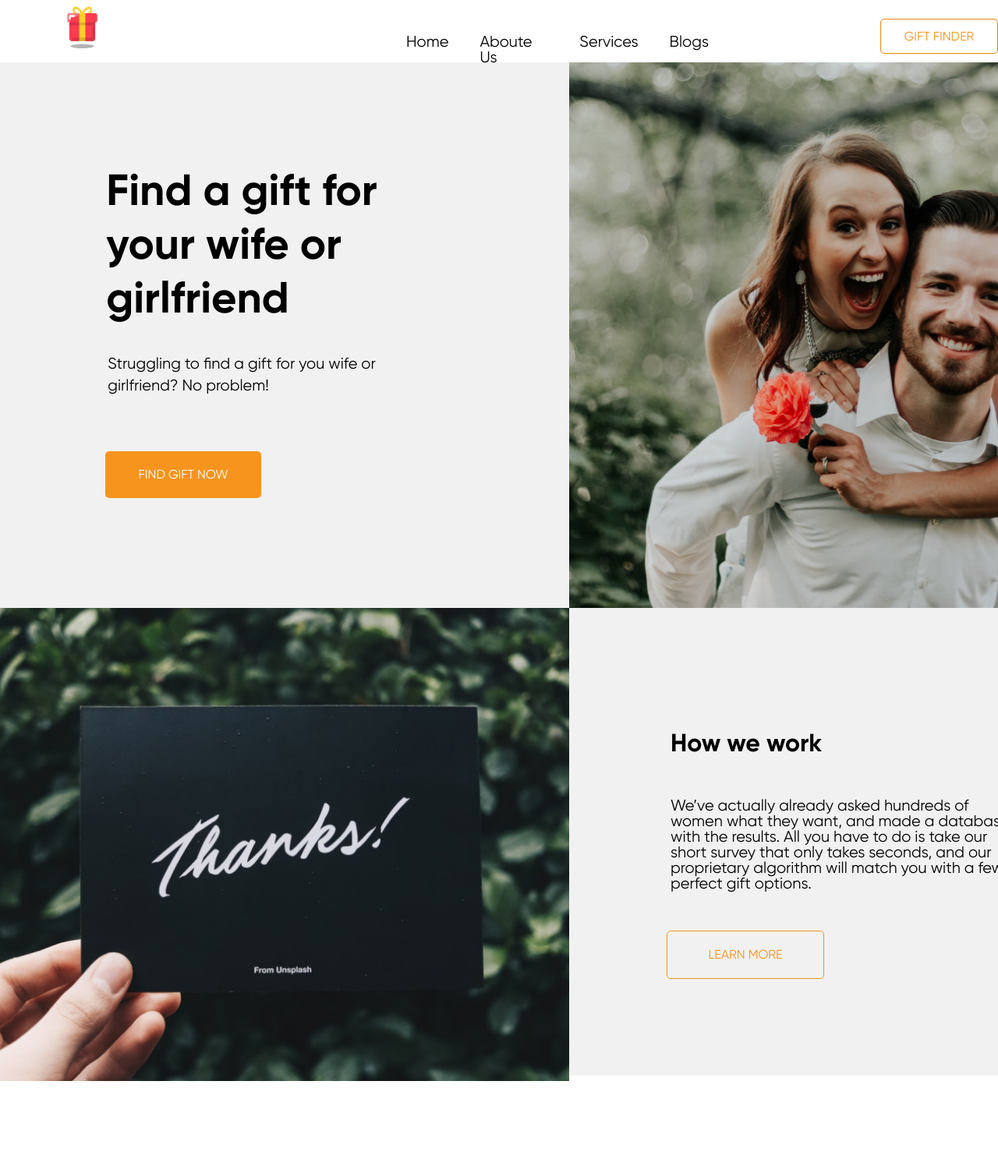
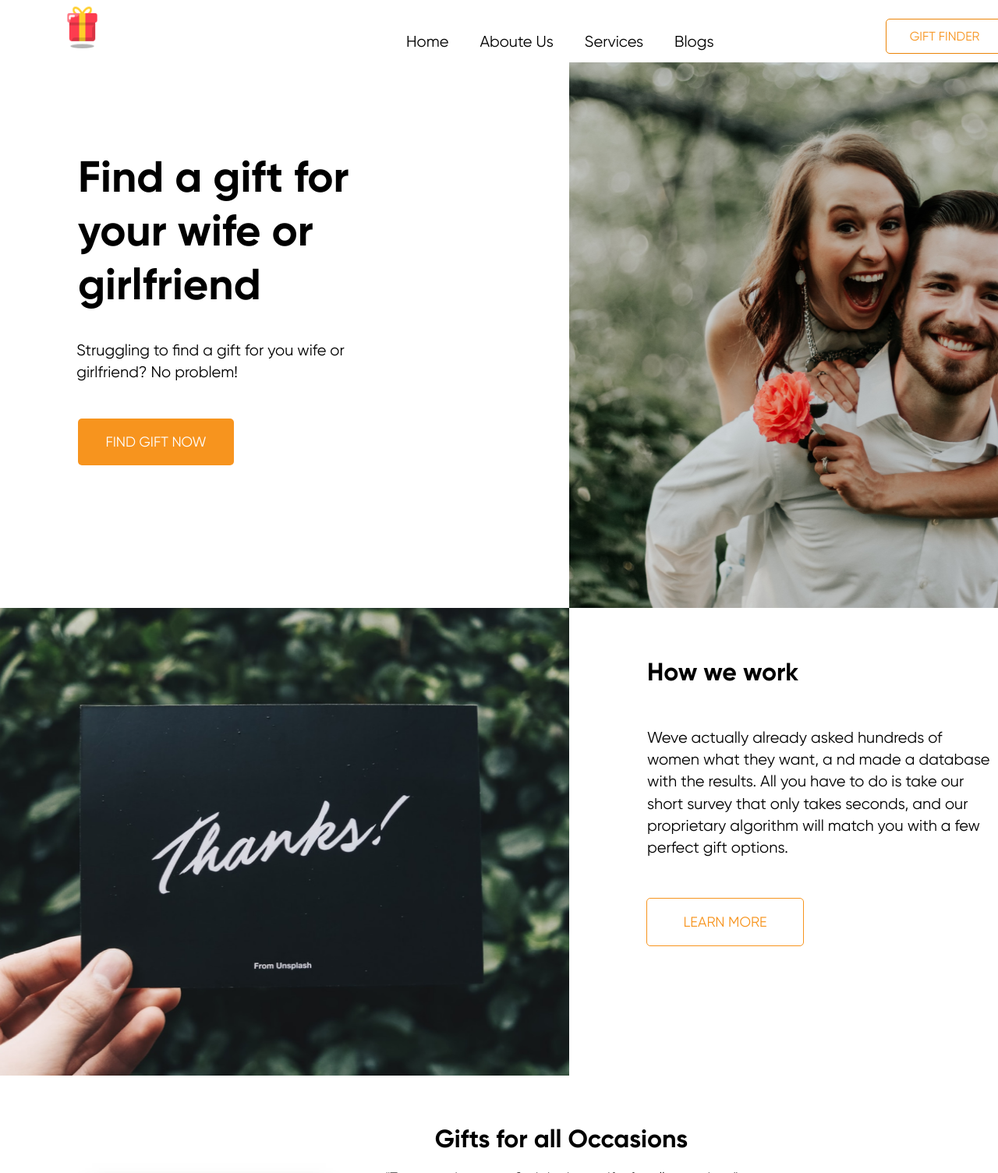
Before and after one commit to DanilBardaev/UchebnyaPraktikaC7120b-GiftForReyna, a plain HTML site: page index.html in a window 1280 px wide. Shown: the part 6-1511 px from the top of the page at 78% size. Before the commit the page ends 1393 px from the top, so only its background shows below. Drawn offline with Linux system fonts and the light colour scheme.

Commit message:
commit12

```diff
--- a/css/base.css
+++ b/css/base.css
@@ -1,5 +1,9 @@
-body {
+#wrapper {
   max-width: 1440px;
+  max-height: 900px;
   font-family: "Gilroy", sans-serif;
-  font-weight: 400;
+  margin: auto;
 }
+a{
+  text-decoration: none;
+}
--- a/css/content.css
+++ b/css/content.css
@@ -1,91 +1,57 @@
 .content {
+  display: flex;
   width: 1440px;
   height: 700px;
-  background-color: #f1f1f2;
-
+  background-color: #1c1cd600;
 }
 .content img {
   width: 710px;
   height: 700px;
   transform: translate(730px, 0px);
 }
-.content p {
+
+.text__content {
   display: flex;
   justify-content: center;
   align-items: center;
+  flex-direction: column;
+  font-size: 32px;
+  font-family: "Gilroy", sans-serif;
+margin-left: -200px;
+margin-top: 100px;
+}
+.text__content q {
+  max-width: 400px;
+  font-family: "Gilroy", sans-serif;
+  margin-left: -680px;
+  margin-top: 36px;
+  font-size: 20px;
+  line-height: 28.13px;
+}
+.text__content p {
+  max-width: 400px;
   font-family: "Gilroy", sans-serif;
   color: black;
   font-size: 56px;
-  margin-top: -570px;
-  margin-left: -820px;
+  margin-top: -170px;
+  margin-left: -620px;
   line-height: 69px;
 }
-.content q {
-  display: flex;
-  justify-content: center;
-  align-items: center;
-  font-family: "Gilroy", sans-serif;
-  margin-left: -820px;
-  margin-top: 36px;
-  font-style: normal;
-  font-size: 20px;
-  line-height: 28.13px;
-}
+
 .buttonContent {
   display: flex;
-  justify-content: center;
-  width: 200px;
+  justify-content: start;
+  align-items: center;
+  min-width: 200px;
   height: 60px;
   border-radius: 5px;
   background-color: #f7941e;
-  margin-left: 135px;
-  margin-top: 70px;
+  margin-top: 45px;
+  transform: translate(-410px,0px);
 }
 .buttonContent h2 {
   margin: auto;
   color: white;
   font-family: "Gilroy", sans-serif;
+  font-size: 18px;
 }
-
-.content2 {
-  width: 1440px;
-  height: 600px;
-  background-color: #f1f1f2;
-}
-.content2 img {
-  width: 730px;
-}
-.content2 p {
-  display: flex;
-  font-size: 32px;
-  font-family: "Gilroy", sans-serif;
-  margin-left: 860px;
-  margin-top: -450px;
-}
-.content2 q {
-  display: flex;
-  font-size: 20px;
-  font-family: "Gilroy", sans-serif;
-  margin-left: 860px;
-  margin-top: 55px;
-}
-.buttonContent2 {
-  display: flex;
-  justify-content: center;
-  position: relative;
-  width: 200px;
-  height: 60px;
-  border-radius: 5px;
-  background-color: #f7951e00;
-  margin-left: 855px;
-  margin-top: 50px;
-  border: solid 1px #f7941e;
-}
-.buttonContent2 h2 {
-  margin: auto;
-  color: #f7941e;
-  font-family: "Gilroy", sans-serif;
-}
-.header {
-  margin-left:00px;;
-}
--- /dev/null
+++ b/css/content2.css
@@ -0,0 +1,53 @@
+.content2 {
+    display: flex;
+    width: 1440px;
+    height: 600px;
+    background-color: #2525ca00;
+  }
+  .content2 img {
+    width: 730px;
+    height: 600px;
+  }
+  div.text__content2  {
+    display: flex;
+    justify-content: center;
+    align-items: center;
+   flex-direction: column;
+    font-size: 32px;
+    font-family: "Gilroy", sans-serif;
+
+  }
+  .text__content2 p {
+    min-width: 400px;
+    margin-top:-100px;
+    margin-left: 50px;
+  }
+  .text__content2 q {
+    justify-content: center;
+    align-items: center;
+    font-size: 20px;
+    font-family: "Gilroy", sans-serif;
+    margin-top: 55px;
+    line-height: 28.13px;
+    max-width: 450px;
+    padding-top: -20px;
+    margin-left:100px;
+  }
+
+  .buttonContent2 {
+    display: flex;
+    min-width: 200px;
+   height: 60px;
+    border-radius: 5px;
+    background-color: #f7951e00;
+    margin-left: -150px;
+    margin-top: 50px;
+    border: solid 1px #f7941e;
+
+  }
+  .buttonContent2 h2 {
+    margin: auto;
+    color: #f7941e;
+    font-family: "Gilroy", sans-serif;
+    font-size: 18px;
+  }
--- /dev/null
+++ b/css/content3.css
@@ -0,0 +1,58 @@
+.content3 {
+    display: flex;
+    justify-content: center;
+    width: 1440px;
+    height: 820px;
+    background-color: rgba(255, 0, 0, 0);
+  }
+  .text__content3 p strong {
+    font-family: "Gilroy", sans-serif;
+    color: black;
+    font-size: 32px;
+  }
+  .text__content3 p {
+    display: flex;
+    justify-content: center;
+    align-items: center;
+    font-family: "Gilroy", sans-serif;
+    color: black;
+    font-size: 18px;
+  }
+  .text__content3 p strong {
+    margin: 25px;
+  }
+  .text__content3  {
+    padding-top: 40px;
+  }
+
+  .choice__img {
+    display: flex;
+
+  }
+  .choice__img img{
+    margin: 15px;
+    padding: 65px 0px;
+
+  }
+
+ .choice1 li {
+    display: flex;
+    justify-content:flex-start;
+   align-items: stretch;
+    transform: translate(35px,-55px);
+    font-size: 24px;
+
+ }
+
+ .choice1 li a {
+    padding: 74px 0px;
+    font-size: 14px;
+    color: black;
+ }
+ .choice1{
+    box-shadow: -2px 9px 25px 0px rgba(0,0,0,0.75);
+}
+ .choice1 li a:hover {
+    color:#f7941e;
+
+ }
--- a/css/header.css
+++ b/css/header.css
@@ -11,7 +11,7 @@
 
 .header {
   display: flex;
-  max-width: 1440px;
+  width: 1440px;
   height: 116px;
   margin-top: -21px;
   background-color: rgba(144, 197, 74, 0);
@@ -27,13 +27,12 @@
   margin-left: 80px;
 }
 
-.header_knopki {
+.header__knopki {
   min-width: 500px;
   margin-left: -130px;
 }
 ul.list li {
   font-family: "Gilroy", sans-serif;
-  display: inline;
   margin: 20px;
   font-size: 20px;
 }
--- a/index.html
+++ b/index.html
@@ -4,38 +4,73 @@
     <meta charset="UTF-8" />
     <meta http-equiv="X-UA-Compatible" content="IE=edge" />
     <meta name="viewport" content="width=device-width, initial-scale=1.0" />
-    <title>Gift for everyone </title>
+    <title>Gift for everyone</title>
     <link rel="icon" href="images/favicon.ico" type="image/ico" />
-    <link href="/css/fonts/Gilroy/stylesheet.css" rel="stylesheet"/>
-    <link href="/css/reset.css" rel="stylesheet"/>
-    <link href="/css/normalize.css" rel="stylesheet"/>
-    <link href="css/base.css" rel="stylesheet"/>
-    <link href="css/header.css" rel="stylesheet"/>
-    <link href="css/content.css" rel="stylesheet"/>
+    <link href="/css/fonts/Gilroy/stylesheet.css" rel="stylesheet" />
+    <link href="/css/reset.css" rel="stylesheet" />
+    <link href="/css/normalize.css" rel="stylesheet" />
+    <link href="css/base.css" rel="stylesheet" />
+    <link href="css/header.css" rel="stylesheet" />
+    <link href="css/content.css" rel="stylesheet" />
+    <link href="css/content2.css" rel="stylesheet" />
+    <link href="css/content3.css" rel="stylesheet" />
   </head>
-  <body>
+  <body id="wrapper">
     <header class="header">
-        <div class="header_img">
-      <img src="images/gift1.png"/></div>
-      <div class="header_knopki">
+      <div class="header__img">
+        <img src="images/gift1.png" />
+      </div>
+      <div class="header__knopki">
         <ul class="list">
-          <li ><a href="index.html">Home</a></li>
-          <li ><a href="index.html">Aboute Us</a></li>
-          <li ><a href="index.html">Services</a></li>
-          <li ><a href="index.html">Blogs</a></li>
+          <li><a href="index.html">Home</a></li>
+          <li><a href="index.html">Aboute Us</a></li>
+          <li><a href="index.html">Services</a></li>
+          <li><a href="index.html">Blogs</a></li>
         </ul>
       </div>
       <div class="buttonHeader"><h2>GIFT FINDER</h2></div>
     </header>
-      <div class="content"><img src="/images/radost.png">
-      <p><strong> Find a gift for <br/> your wife or <br/> girlfriend</strong></p>
-      <q> Struggling to find a gift for you wife or </br> girlfriend? No problem!</q>
+    <div class="content">
+      <div class="content__img">
+        <img src="/images/radost.png" />
+      </div>
+      <div class="text__content">
+        <p>
+          <strong> Find a gift for your wife or girlfriend</strong>
+        </p>
+        <q>
+          Struggling to find a gift for you wife or <br />
+          girlfriend? No problem!</q
+        >
         <div class="buttonContent"><h2>FIND GIFT NOW</h2></div>
       </div>
-      <div class="content2"><img src="/images/Thanks.png">
-      <p><strong> How we work</strong></p>
-      <q> We’ve actually already asked hundreds of </br> women what they want, and made a database </br>with the results. All you have to do is take our </br>short survey that only takes seconds, and our </br>proprietary algorithm will match you with a few </br>perfect gift options.</q>
+    </div>
+    <div class="content2">
+      <div class="content__img2">
+      <img src="/images/Thanks.png" />
+      </div>
+      <div class="text__content2">
+        <p><strong>How we work</strong></p>
+        <q>
+          Weve actually already asked hundreds of women what they want, a nd
+          made a database with the results. All you have to do is take our short
+          survey that only takes seconds, and our proprietary algorithm will
+          match you with a few perfect gift options.</q
+        >
         <div class="buttonContent2"><h2>LEARN MORE</h2></div>
+      </div>
+    </div>
+    <div class="content3">
+      <div class="text__content3">
+        <p><strong>Gifts for all Occasions</strong></p>
+        <p>“Try our web app to find the best gifts for all occasions”</p>
+        <div class="choice__img">
+           <div class="choice1"><img src="/images/birthday.png"><p>Birthday</p><li><a href="index.html">See More ›</li></a></div>
+           <div class="choice2"><img src="/images/gwife.png"><p>Anniversary</p><a href="index.html"><p>See More ›</p></a></div>
+           <div class="choice3"><img src="/images/gift.png" ><p>Valentine's Day</p><a href="index.html"><p>See More ›</p></a></div>
+           <div class="choice4"><img src="/images/yolka.png"><p>Christmas</p><a href="index.html"><p>See More ›</p></a></div>
+        </div>
+      </div>
     </div>
   </body>
 </html>
```
Lines whose indentation alone changed are shown as unchanged.
